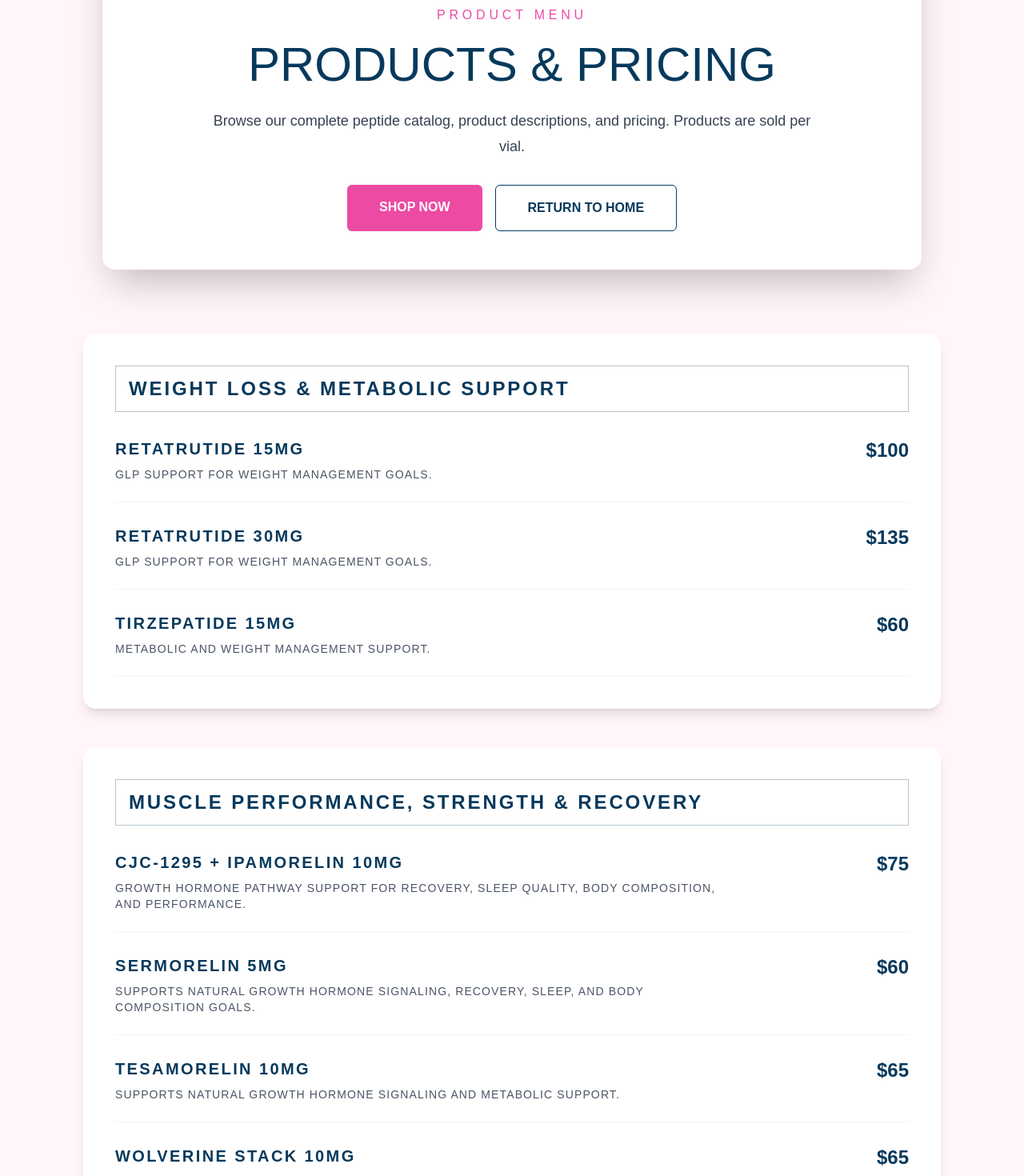
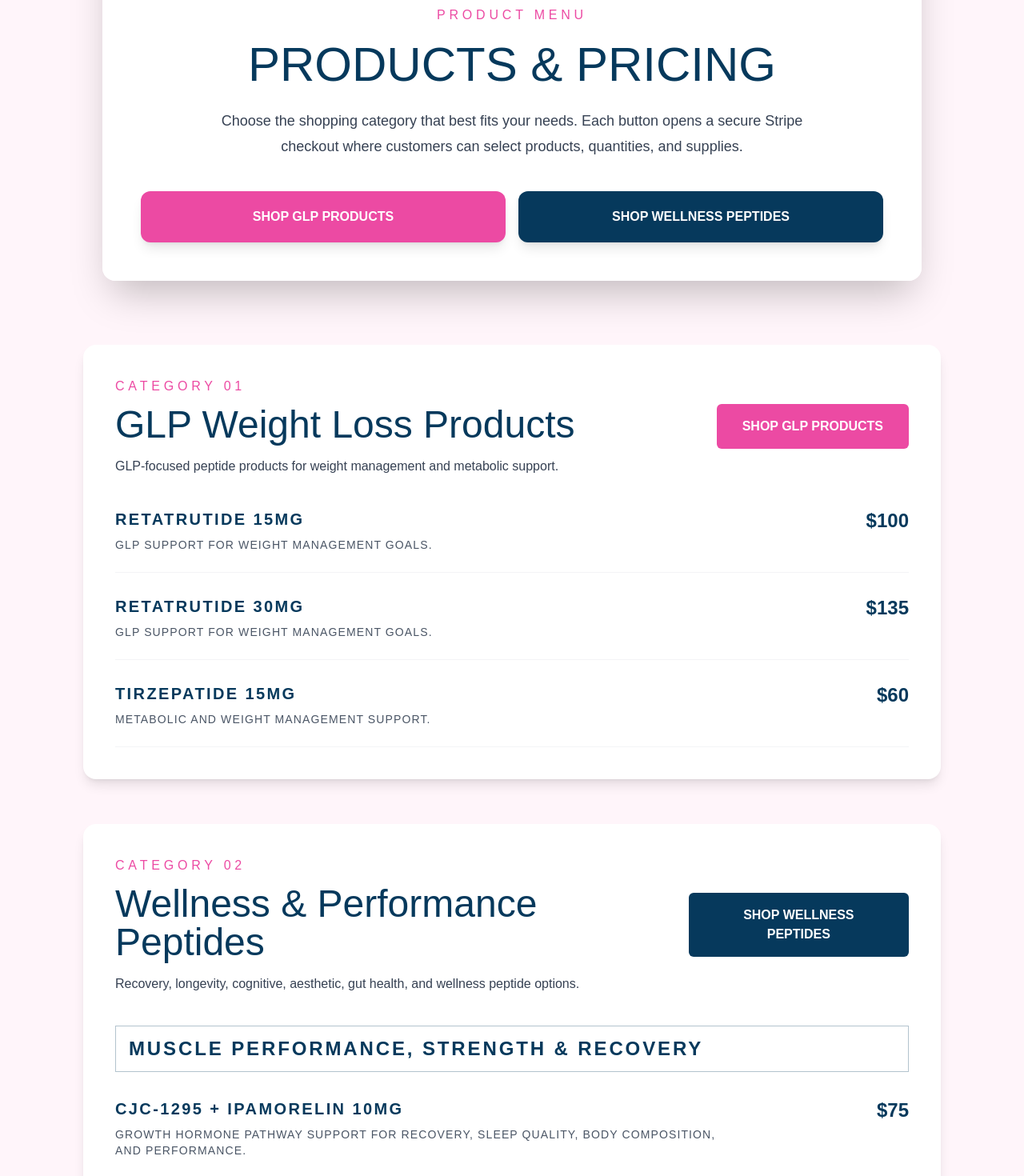
Before and after one commit to ClearsiteConsultants/Tidechix, a Next.js app in the folder tidechix-site/: page /products in a window 1280 px wide. Shown: the part 540-2010 px from the top of the page at 80% size. Built offline with nearby package versions, Linux system fonts and the light colour scheme.

Commit message:
Connect Stripe shop links

```diff
--- a/tidechix-site/app/page.tsx
+++ b/tidechix-site/app/page.tsx
@@ -30,9 +30,7 @@ export default function Home() {
       <section className="relative">
         <div
           className="relative h-[420px] bg-cover bg-center md:h-[700px]"
-          style={{
-            backgroundImage: "url('/peptide.jpeg')",
-          }}
+          style={{ backgroundImage: "url('/peptide.jpeg')" }}
         >
           <div className="absolute inset-0 bg-[#06395c]/15"></div>
 
@@ -79,24 +77,24 @@ export default function Home() {
         <div className="rounded-2xl bg-white p-8 text-center shadow-lg">
           <h3 className="text-3xl font-light tracking-[0.2em]">WEIGHT LOSS</h3>
           <p className="mt-6 leading-8 text-gray-600">
-            Peptide options designed to support appetite control, metabolism,
-            and healthy weight management goals.
+            GLP peptide options designed to support appetite control,
+            metabolism, and healthy weight management goals.
           </p>
         </div>
 
         <div className="rounded-2xl bg-white p-8 text-center shadow-lg">
           <h3 className="text-3xl font-light tracking-[0.2em]">RECOVERY</h3>
           <p className="mt-6 leading-8 text-gray-600">
-            Support healing, tissue repair, body composition, and overall
-            wellness with carefully selected peptide solutions.
+            Wellness peptides focused on recovery, tissue support, body
+            composition, performance, and overall vitality.
           </p>
         </div>
 
         <div className="rounded-2xl bg-white p-8 text-center shadow-lg">
           <h3 className="text-3xl font-light tracking-[0.2em]">LONGEVITY</h3>
           <p className="mt-6 leading-8 text-gray-600">
-            Peptides focused on healthy aging, vitality, rejuvenation,
-            performance, and quality of life.
+            Peptides focused on healthy aging, rejuvenation, energy, cellular
+            wellness, and quality of life.
           </p>
         </div>
       </section>
--- a/tidechix-site/app/products/page.tsx
+++ b/tidechix-site/app/products/page.tsx
@@ -1,9 +1,7 @@
-const stripeShopLink = "YOUR_STRIPE_LINK_HERE";
+const glpShopLink = "https://buy.stripe.com/bJebJ2dcAehR1uJ0bIaZi01";
+const wellnessShopLink = "https://buy.stripe.com/8x2fZi8Wk1v5ehv4rYaZi00";
 
-const productSections = [
-  {
-    title: "Weight Loss & Metabolic Support",
-    products: [
+const glpProducts = [
   {
     name: "Retatrutide 15mg",
     desc: "GLP support for weight management goals.",
@@ -19,8 +17,9 @@ const productSections = [
     desc: "Metabolic and weight management support.",
     price: "$60",
   },
-    ],
-  },
+];
+
+const wellnessSections = [
   {
     title: "Muscle Performance, Strength & Recovery",
     products: [
@@ -165,9 +164,7 @@ export default function ProductsPage() {
       <section className="relative">
         <div
           className="relative h-[280px] bg-cover bg-center md:h-[420px]"
-          style={{
-            backgroundImage: "url('/peptide.jpeg')",
-          }}
+          style={{ backgroundImage: "url('/peptide.jpeg')" }}
         >
           <div className="absolute inset-0 bg-[#06395c]/30"></div>
           <div className="absolute bottom-0 left-0 h-48 w-full bg-gradient-to-t from-[#fff5fa] to-transparent"></div>
@@ -190,40 +187,113 @@ export default function ProductsPage() {
           </h1>
 
           <p className="mx-auto mt-6 max-w-3xl text-lg leading-8 text-gray-700">
-            Browse our complete peptide catalog, product descriptions, and
-            pricing. Products are sold per vial.
+            Choose the shopping category that best fits your needs. Each button
+            opens a secure Stripe checkout where customers can select products,
+            quantities, and supplies.
           </p>
 
-          <div className="mt-8 flex flex-col justify-center gap-4 sm:flex-row">
+          <div className="mt-10 grid gap-4 md:grid-cols-2">
             <a
-              href={stripeShopLink}
+              href={glpShopLink}
               target="_blank"
               rel="noopener noreferrer"
-              className="rounded-md bg-[#ec4aa3] px-10 py-4 font-semibold text-white transition hover:opacity-90"
+              className="rounded-xl bg-[#ec4aa3] px-8 py-5 font-semibold text-white shadow-lg transition hover:opacity-90"
             >
-              SHOP NOW
+              SHOP GLP PRODUCTS
             </a>
 
             <a
-              href="/"
-              className="rounded-md border border-[#06395c] px-10 py-4 font-semibold text-[#06395c] transition hover:bg-[#06395c] hover:text-white"
+              href={wellnessShopLink}
+              target="_blank"
+              rel="noopener noreferrer"
+              className="rounded-xl bg-[#06395c] px-8 py-5 font-semibold text-white shadow-lg transition hover:opacity-90"
             >
-              RETURN TO HOME
+              SHOP WELLNESS PEPTIDES
             </a>
           </div>
         </div>
       </section>
 
       <section className="mx-auto max-w-6xl px-6 py-20 md:px-10">
-        <div className="space-y-12">
-          {productSections.map((section) => (
+        <div className="rounded-2xl bg-white p-6 shadow-lg md:p-10">
+          <div className="flex flex-col gap-6 md:flex-row md:items-center md:justify-between">
+            <div>
+              <p className="uppercase tracking-[0.3em] text-[#ec4aa3]">
+                Category 01
+              </p>
+              <h2 className="mt-3 text-3xl font-light md:text-5xl">
+                GLP Weight Loss Products
+              </h2>
+              <p className="mt-4 max-w-3xl text-gray-700">
+                GLP-focused peptide products for weight management and metabolic
+                support.
+              </p>
+            </div>
+
+            <a
+              href={glpShopLink}
+              target="_blank"
+              rel="noopener noreferrer"
+              className="rounded-md bg-[#ec4aa3] px-8 py-4 text-center font-semibold text-white transition hover:opacity-90"
+            >
+              SHOP GLP PRODUCTS
+            </a>
+          </div>
+
+          <div className="mt-10 space-y-7">
+            {glpProducts.map((product) => (
               <div
-              key={section.title}
-              className="rounded-2xl bg-white p-6 shadow-lg md:p-10"
+                key={product.name}
+                className="grid gap-3 border-b border-gray-100 pb-6 md:grid-cols-[1fr_auto]"
               >
-              <h2 className="border border-[#06395c]/30 px-4 py-3 text-xl font-semibold uppercase tracking-[0.12em] md:text-2xl">
+                <div>
+                  <h3 className="text-xl font-bold uppercase tracking-[0.12em]">
+                    {product.name}
+                  </h3>
+                  <p className="mt-2 max-w-3xl text-sm uppercase tracking-[0.08em] text-gray-600">
+                    {product.desc}
+                  </p>
+                </div>
+
+                <p className="text-2xl font-bold text-[#06395c]">
+                  {product.price}
+                </p>
+              </div>
+            ))}
+          </div>
+        </div>
+
+        <div className="mt-14 rounded-2xl bg-white p-6 shadow-lg md:p-10">
+          <div className="flex flex-col gap-6 md:flex-row md:items-center md:justify-between">
+            <div>
+              <p className="uppercase tracking-[0.3em] text-[#ec4aa3]">
+                Category 02
+              </p>
+              <h2 className="mt-3 text-3xl font-light md:text-5xl">
+                Wellness & Performance Peptides
+              </h2>
+              <p className="mt-4 max-w-3xl text-gray-700">
+                Recovery, longevity, cognitive, aesthetic, gut health, and
+                wellness peptide options.
+              </p>
+            </div>
+
+            <a
+              href={wellnessShopLink}
+              target="_blank"
+              rel="noopener noreferrer"
+              className="rounded-md bg-[#06395c] px-8 py-4 text-center font-semibold text-white transition hover:opacity-90"
+            >
+              SHOP WELLNESS PEPTIDES
+            </a>
+          </div>
+
+          <div className="mt-10 space-y-12">
+            {wellnessSections.map((section) => (
+              <div key={section.title}>
+                <h3 className="border border-[#06395c]/30 px-4 py-3 text-xl font-semibold uppercase tracking-[0.12em] md:text-2xl">
                   {section.title}
-              </h2>
+                </h3>
 
                 <div className="mt-8 space-y-7">
                   {section.products.map((product) => (
@@ -232,9 +302,9 @@ export default function ProductsPage() {
                       className="grid gap-3 border-b border-gray-100 pb-6 md:grid-cols-[1fr_auto]"
                     >
                       <div>
-                      <h3 className="text-xl font-bold uppercase tracking-[0.12em]">
+                        <h4 className="text-xl font-bold uppercase tracking-[0.12em]">
                           {product.name}
-                      </h3>
+                        </h4>
 
                         <p className="mt-2 max-w-3xl text-sm uppercase tracking-[0.08em] text-gray-600">
                           {product.desc}
@@ -250,24 +320,37 @@ export default function ProductsPage() {
               </div>
             ))}
           </div>
+        </div>
 
         <div className="mt-16 rounded-2xl bg-white px-6 py-12 text-center shadow-lg">
           <p className="text-2xl font-semibold tracking-[0.12em]">
             READY TO ORDER?
           </p>
 
-          <p className="mt-3 text-lg text-gray-600">
-            Browse available products and complete your order online.
+          <p className="mx-auto mt-3 max-w-2xl text-lg text-gray-600">
+            Choose the category that best matches your order. Stripe will handle
+            secure checkout, customer information, and order details.
           </p>
 
+          <div className="mt-8 flex flex-col justify-center gap-4 sm:flex-row">
             <a
-            href={stripeShopLink}
+              href={glpShopLink}
               target="_blank"
               rel="noopener noreferrer"
-            className="mt-8 inline-block rounded-md bg-[#ec4aa3] px-10 py-4 font-semibold text-white transition hover:opacity-90"
+              className="rounded-md bg-[#ec4aa3] px-10 py-4 font-semibold text-white transition hover:opacity-90"
             >
-            SHOP NOW
+              SHOP GLP PRODUCTS
             </a>
+
+            <a
+              href={wellnessShopLink}
+              target="_blank"
+              rel="noopener noreferrer"
+              className="rounded-md bg-[#06395c] px-10 py-4 font-semibold text-white transition hover:opacity-90"
+            >
+              SHOP WELLNESS PEPTIDES
+            </a>
+          </div>
 
           <div className="mt-8">
             <p className="text-xl font-semibold">Questions?</p>
```
Lines whose indentation alone changed are shown as unchanged.
